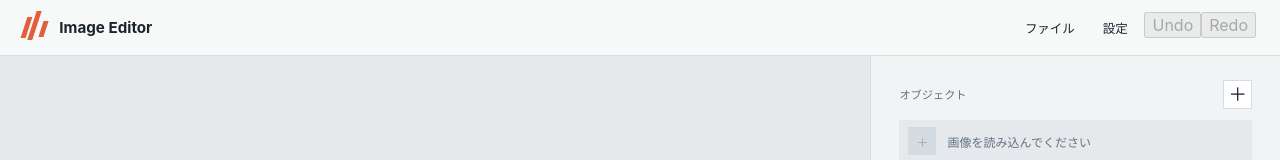
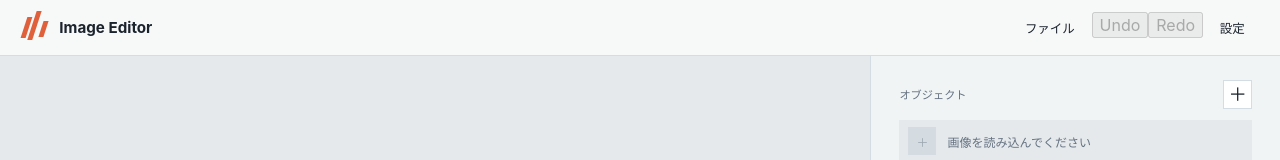
Before and after one commit to ak-2302/image_editor, a React (Vite) app: page / in a window 1280 px wide. Shown: the top 160 px of the page. Built offline with nearby package versions, Linux system fonts and the light colour scheme.

Commit message:
[AI] 設定メニューをヘッダー右端へ配置

```diff
--- a/src/App.css
+++ b/src/App.css
@@ -634,6 +634,14 @@ input[type="range"] {
   position: relative;
 }
 
+.header_menu_group:nth-child(2) {
+  order: 3;
+}
+
+.history_controls {
+  order: 2;
+}
+
 .header_menu_button {
   padding: 0.4rem 0.7rem;
   border: 0;
```
